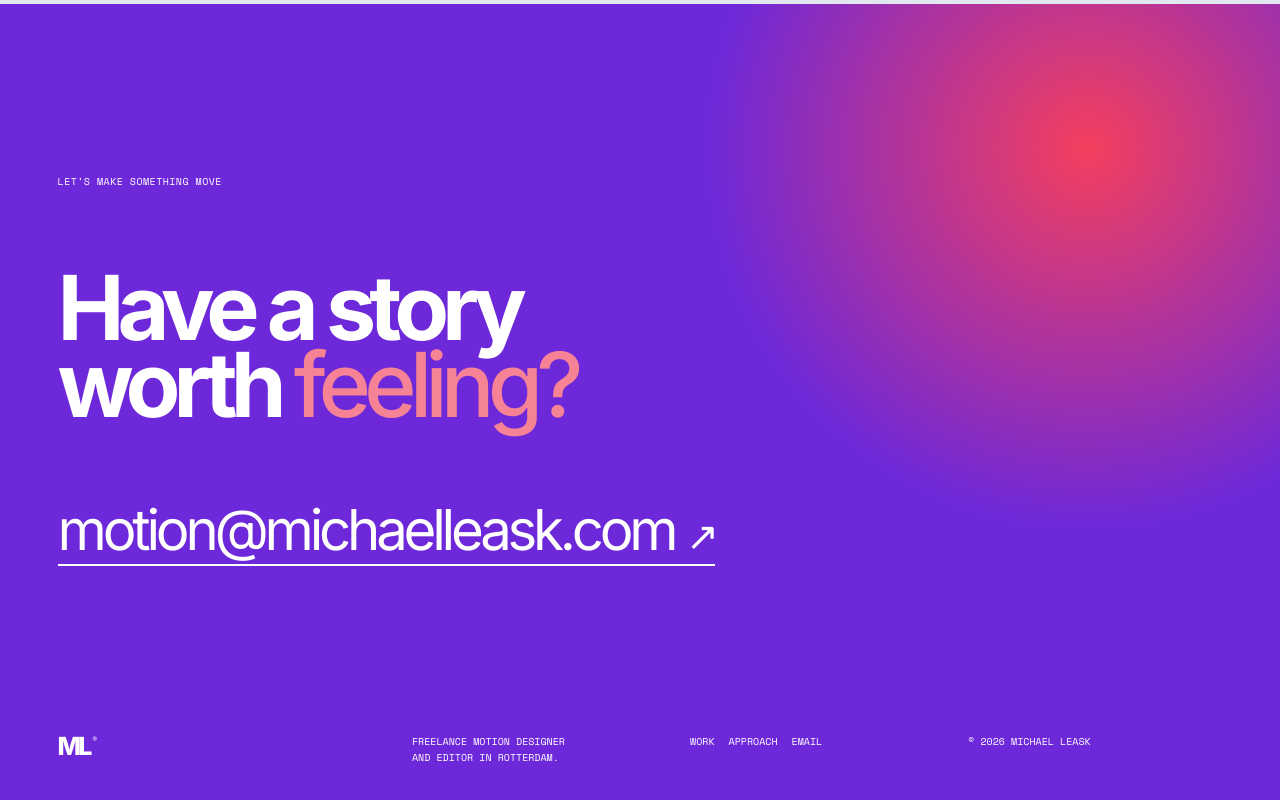
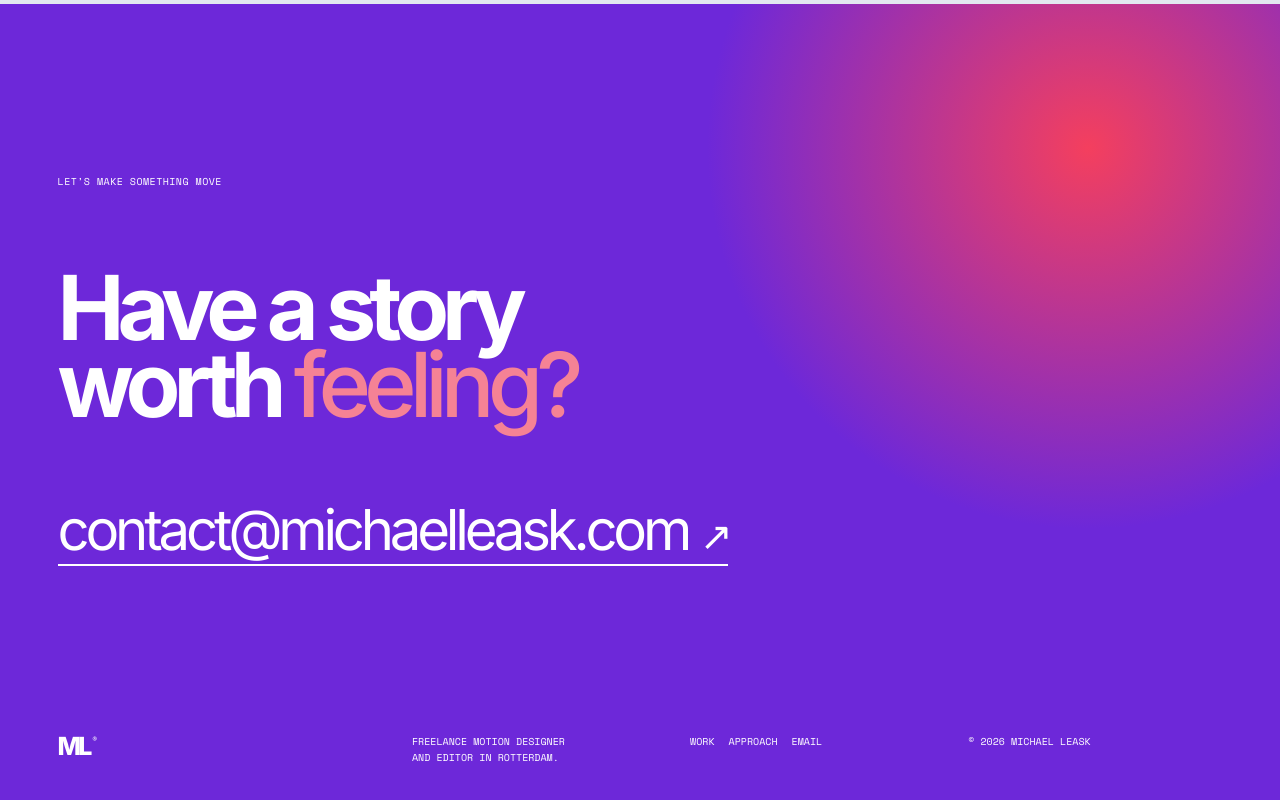
Before and after one commit to real-fools-gold/portfolio, a plain HTML site: page MichaelLeask.html in a window 1280 px wide. Shown: the part 4086-4886 px from the top of the page. Drawn offline with nearby package versions, Linux system fonts and the light colour scheme; a web font is replaced by a local one.

Commit message:
Update MichaelLeask.html

```diff
--- a/MichaelLeask.html
+++ b/MichaelLeask.html
@@ -197,15 +197,15 @@
       <section class="contact" id="contact">
         <p class="eyebrow">Let’s make something move</p>
         <h2>Have a story<br />worth <em>feeling?</em></h2>
-        <a class="contact-email" href="mailto:motion@michaelleask.com"
-          >motion@michaelleask.com <span>↗</span></a
+        <a class="contact-email" href="mailto:contact@michaelleask.com"
+          >contact@michaelleask.com <span>↗</span></a
         >
         <footer>
           <a class="wordmark" href="#top">ML<span>®</span></a>
           <p>Freelance motion designer<br />and editor in Rotterdam.</p>
           <div>
             <a href="#work">Work</a><a href="#approach">Approach</a
-            ><a href="mailto:motion@michaelleask.com">Email</a>
+            ><a href="mailto:contact@michaelleask.com">Email</a>
           </div>
           <p>© 2026 Michael Leask</p>
         </footer>
```
